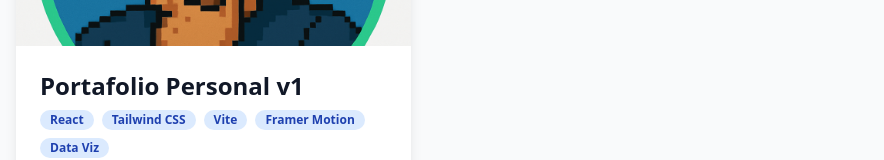
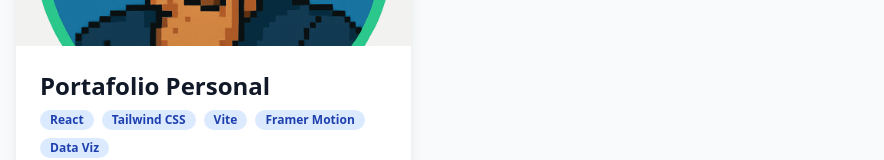
Before and after one commit to CamiloTechCore/WEBCamiloTechCore, a React (Vite) app: page / in a window 1280 px wide. Shown: the part 2562-2722 px from the top of the page, without its empty margins (0-884 px from the left). Built offline with nearby package versions, Linux system fonts and the light colour scheme.

Commit message:
Update Projects translate

```diff
--- a/src/data/projects.js
+++ b/src/data/projects.js
@@ -1,17 +1,17 @@
 // src/data/projects.js
-
+//import { useTranslation } from 'react-i18next';
 // Importa tus imágenes de proyecto
 import project1Img from '../assets/project1.png';
-
+//const { t } = useTranslation();
 export const projects = [
   {
     id: 1,
-    title: 'Portafolio Personal v1',
+    title: 'Portafolio Personal',
     description: 'Mi portafolio personal construido con React, Vite y Tailwind CSS, demostrando mis habilidades en desarrollo front-end y visualización de datos.',
     imageUrl: project1Img,
     tags: ['React', 'Tailwind CSS', 'Vite', 'Framer Motion', 'Data Viz'],
     links: {
-      github: 'https://github.com/tu-usuario/tu-repo',
+      github: 'https://github.com/CamiloTechCore',
       live: 'https://tu-dominio.dev',
     },
   },
--- a/src/locales/en/translation.json
+++ b/src/locales/en/translation.json
@@ -41,5 +41,9 @@
     "p9": "Error sending message. Please try again.",
     "p10": "Leave your message here...",
     "p11": "Example@gmail.com"
+  },
+  "proyects":{
+    "title":"Personal Portfolio",
+    "description":"My personal portfolio built with React, Vite, and Tailwind CSS, showcasing my skills in front-end development and data visualization."
   }
 }
--- a/src/locales/es/translation.json
+++ b/src/locales/es/translation.json
@@ -42,5 +42,9 @@
     "p9": "Error al enviar el mensaje. Por favor, inténtalo de nuevo.",
     "p10": "Deja tu mensaje aquí...",
     "p11": "Ejemplo@gmail.com"
+  },
+  "proyects":{
+    "title":"Portafolio Personal",
+    "description":"Mi portafolio personal construido con React, Vite y Tailwind CSS, demostrando mis habilidades en desarrollo front-end y visualización de datos."
   }
 }
```
